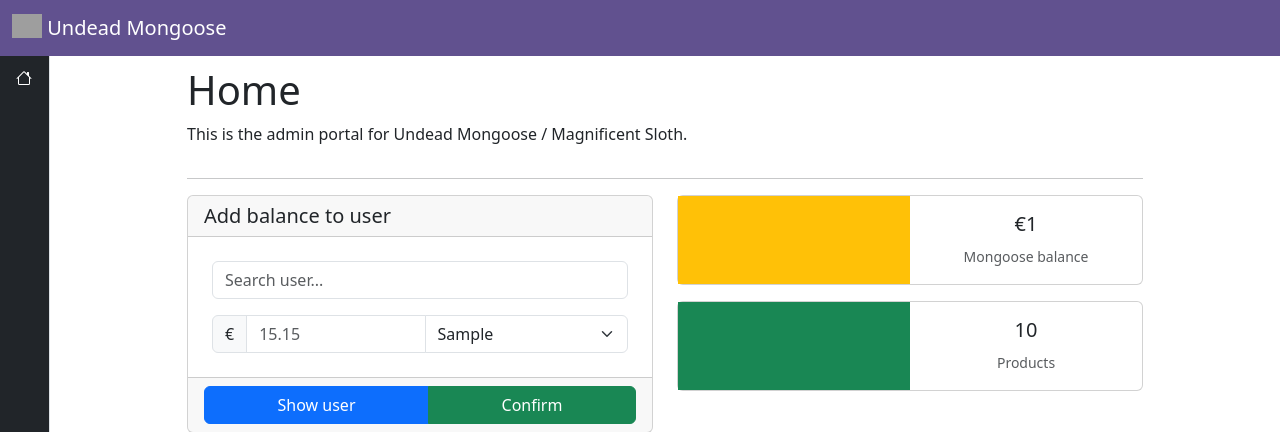
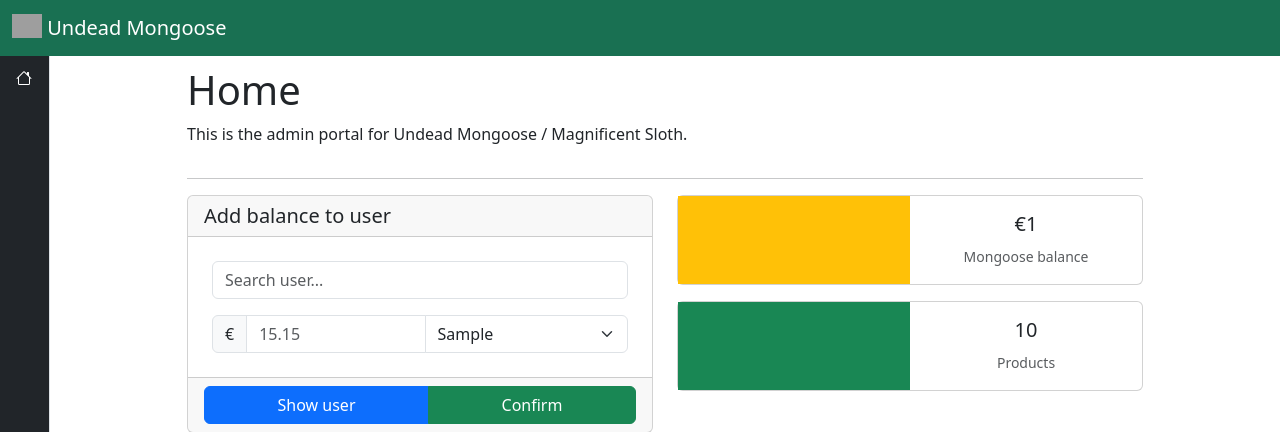
Before and after one commit to svsticky/undead-mongoose, a Django app: template admin_board_view/templates/home.html in a window 1280 px wide. Shown: the top 432 px of the page. Run offline with Django 3.2, Linux system fonts and the light colour scheme; tables that the repository leaves empty hold one stand-in row (values such as "Sample post"); the template is opened without the code that fills it: values that come from a table or form of the project are taken from there, most other values are stand-ins (such as "Sample title", 1, 10 or a date in 2020); grey boxes are pictures that could not be loaded.

Commit message:
Update color for B19

```diff
--- a/admin_board_view/static/AdminBoardView/styles.css
+++ b/admin_board_view/static/AdminBoardView/styles.css
@@ -32,7 +32,7 @@
 }
 
 .board-color {
-  background-color: #61518f;
+  background-color: #197052;
 }
 
 .disabled-product {
```
